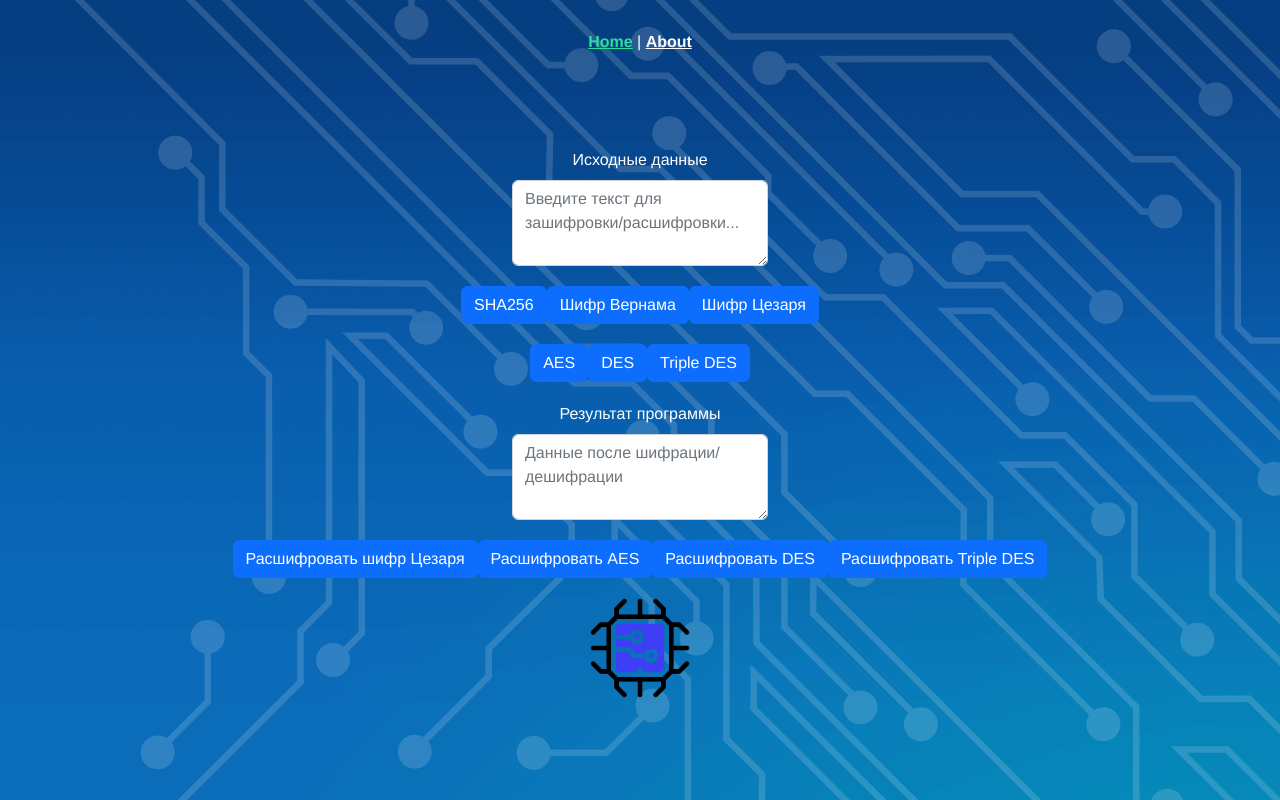
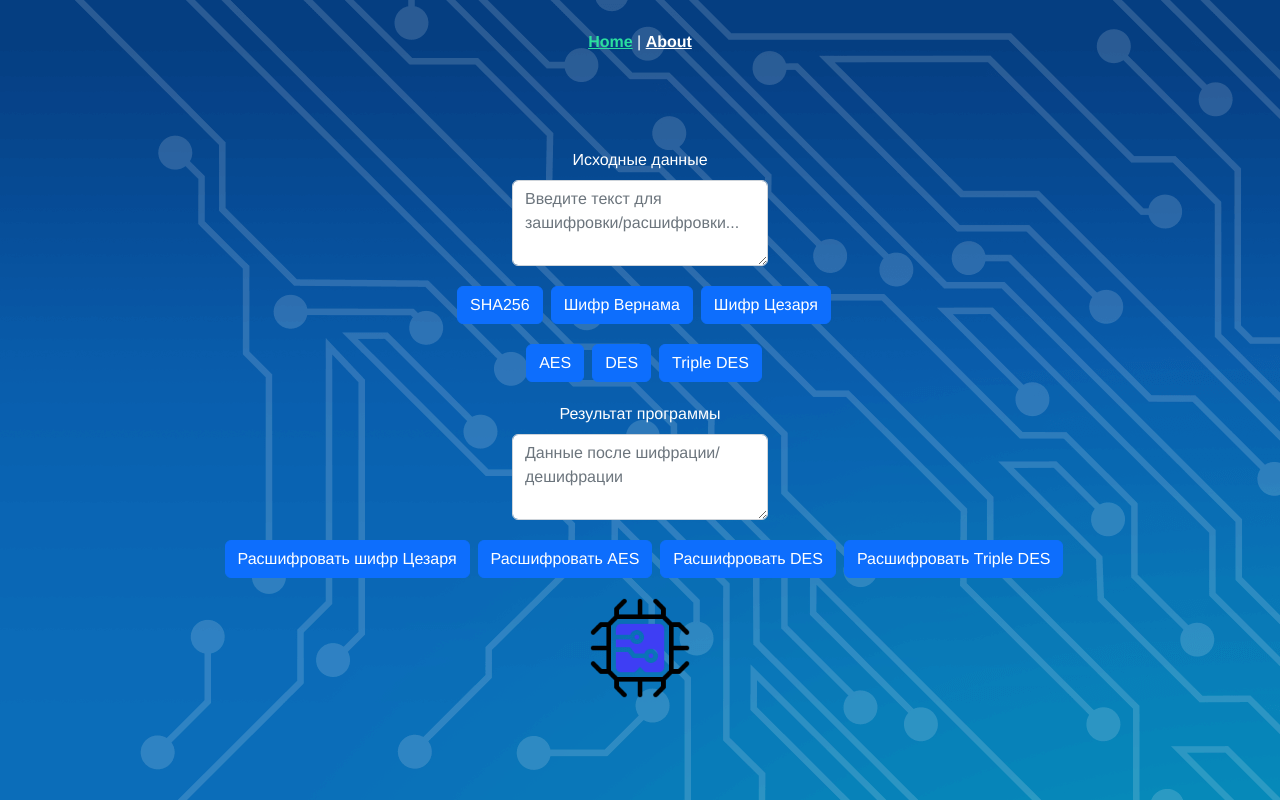
Before and after one commit to Rtuty/vksitproject, a Vue app: page /#/ in a window 1280 px wide. Built offline with nearby package versions, Linux system fonts and the light colour scheme.

Commit message:
add burron margin (oh yeah)

```diff
--- a/src/App.vue
+++ b/src/App.vue
@@ -29,6 +29,7 @@ nav {
     }
   }
 }
+
 textarea {
   max-width: 25%;
 }
--- a/src/components/Encrypter.vue
+++ b/src/components/Encrypter.vue
@@ -11,7 +11,6 @@
                 id="exampleFormControlTextarea1"
                 placeholder="Введите текст для зашифровки/расшифровки..."
                 rows="3"></textarea>
-
 
       <div class="cryptButtons">
         <button class="btn btn-primary"
@@ -217,6 +216,10 @@ export default {
   padding: 20px;
 }
 
+button {
+  margin-left: 8px;
+}
+
 .cryptButtonsMain {
   box-sizing: border-box;
   padding: 0px;
```
